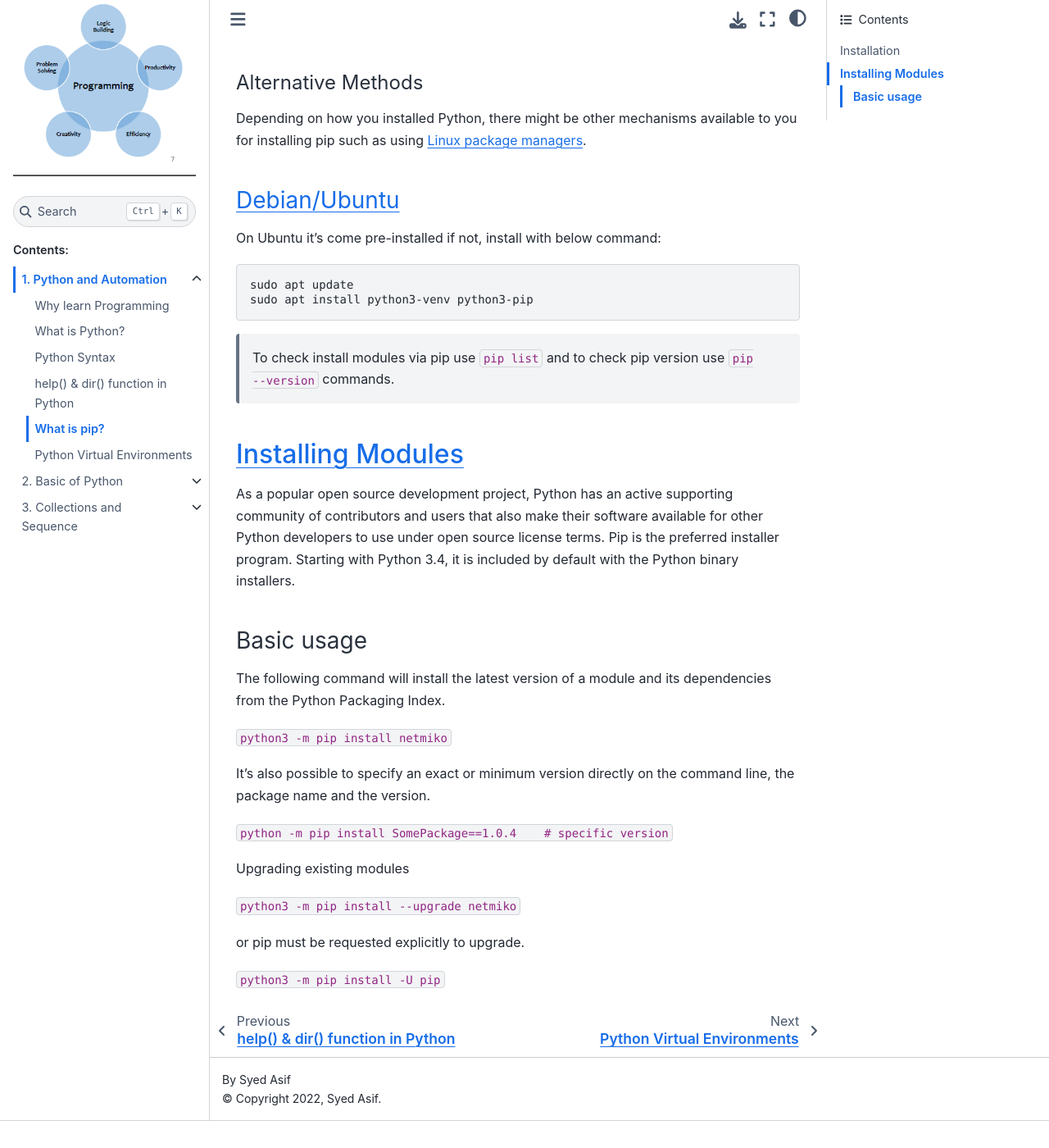
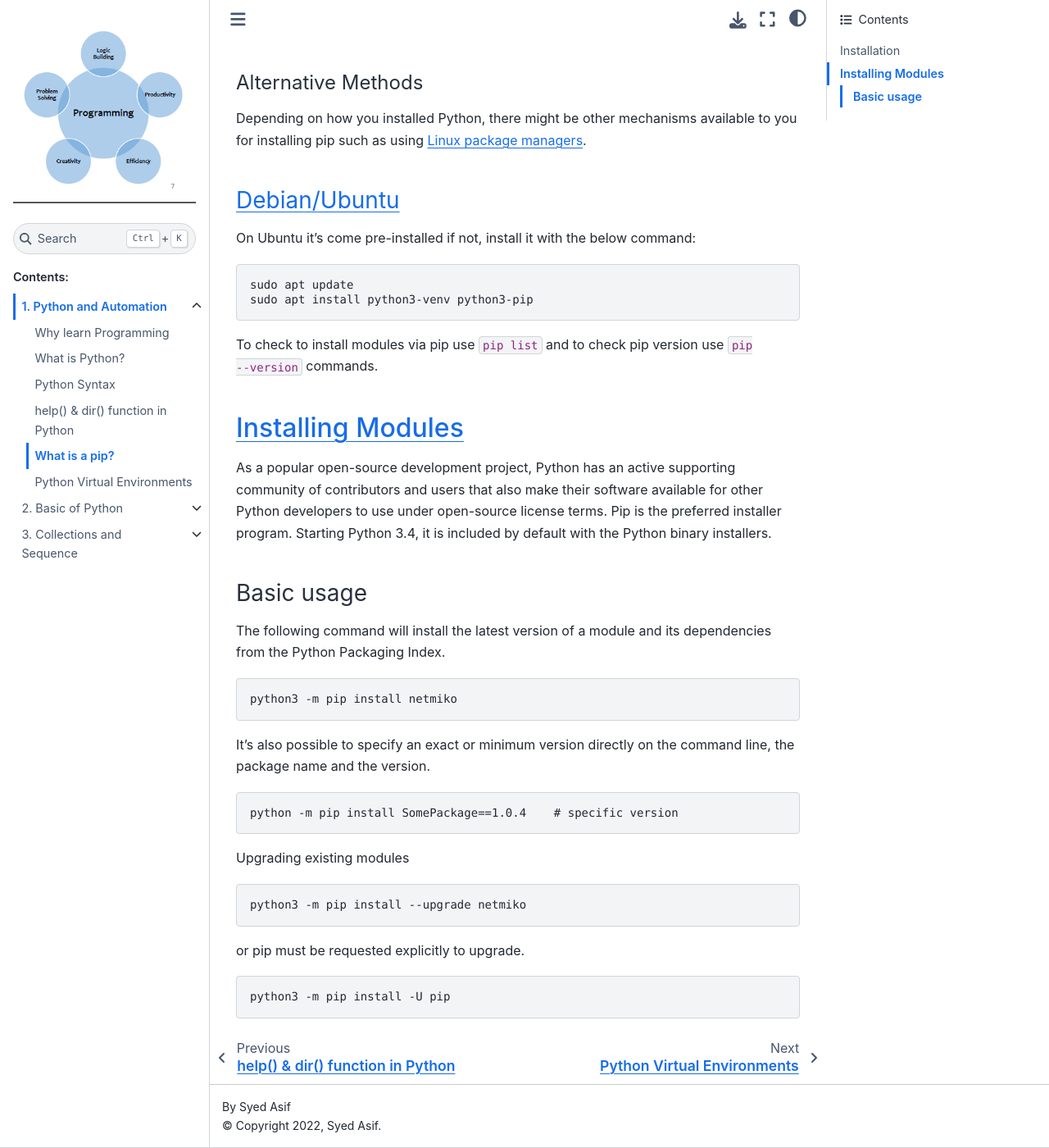
Before and after one commit to sydasif/python-book, a Sphinx documentation site: the page built from docs/source/ch-01/05_pip.md, in a window 1280 px wide and 1400 px high, scrolled down 595 px. Shown: the whole window at 82% size. Built offline with Sphinx 7.4.7 and the Sphinx Book theme 1.1.4, drawn with Linux system fonts in a browser that asks for light colours; before the commit the page ends 1962 px from its top, so only the background shows below that; some of the changed text lies outside the part shown.

Commit message:
update grammer

````diff
--- a/docs/source/ch-01/05_pip.md
+++ b/docs/source/ch-01/05_pip.md
@@ -1,4 +1,4 @@
-# [What is pip?](https://pypi.org/project/pip/)
+# [What is a pip?](https://pypi.org/project/pip/)
 
 Pip is the package installer for Python. You can use pip to install packages from the Python Package Index and other indexes.
 
@@ -23,33 +23,41 @@ Depending on how you installed Python, there might be other mechanisms available
 
 ### [Debian/Ubuntu](https://packaging.python.org/en/latest/guides/installing-using-linux-tools/#id7)
 
-On Ubuntu it's come pre-installed if not, install with below command:
+On Ubuntu it's come pre-installed if not, install it with the below command:
 
 ```console
 sudo apt update
 sudo apt install python3-venv python3-pip
 ```
 
-> To check install modules via pip use `pip list` and to check pip version use `pip --version` commands.
+To check to install modules via pip use `pip list` and to check pip version use `pip --version` commands.
 
 ## [Installing Modules](https://docs.python.org/3.8/installing/index.html)
 
-As a popular open source development project, Python has an active supporting community of contributors and users that also make their software available for other Python developers to use under open source license terms. Pip is the preferred installer program. Starting with Python 3.4, it is included by default with the Python binary installers.
+As a popular open-source development project, Python has an active supporting community of contributors and users that also make their software available for other Python developers to use under open-source license terms. Pip is the preferred installer program. Starting Python 3.4, it is included by default with the Python binary installers.
 
 ### Basic usage
 
 The following command will install the latest version of a module and its dependencies from the Python Packaging Index.
 
-`python3 -m pip install netmiko`
+```console
+python3 -m pip install netmiko
+```
 
 It’s also possible to specify an exact or minimum version directly on the command line, the package name and the version.
 
-`python -m pip install SomePackage==1.0.4    # specific version`
+```console
+python -m pip install SomePackage==1.0.4    # specific version
+```
 
 Upgrading existing modules
 
-`python3 -m pip install --upgrade netmiko`
+```console
+python3 -m pip install --upgrade netmiko
+```
 
 or pip must be requested explicitly to upgrade.
 
-`python3 -m pip install -U pip`
+```console
+python3 -m pip install -U pip
+```
````
